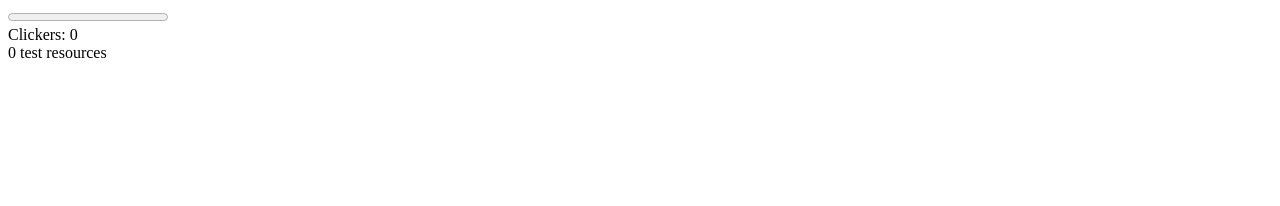
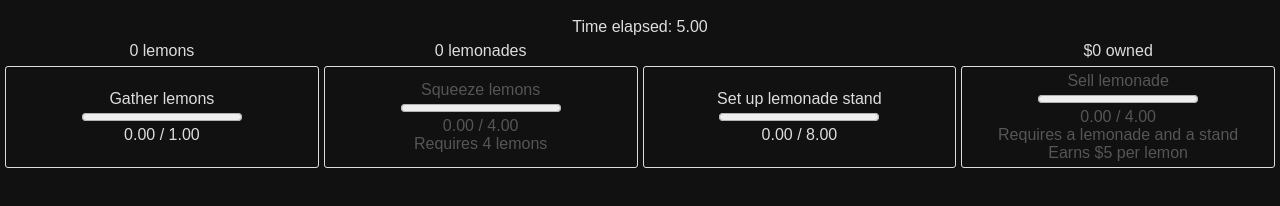
Before and after one commit to Vince7778/minute-game, a website built with Vite: page index.html in a window 1280 px wide. Built offline with nearby package versions, Linux system fonts and the light colour scheme.

Commit message:
add many things

```diff
--- a/index.html
+++ b/index.html
@@ -1,10 +1,28 @@
 <!doctype html>
 <html lang="en">
     <head>
+        <link rel="stylesheet" href="/src/styles.css" />
         <title>Just A Minute</title>
     </head>
     <body>
-        <div id="app"></div>
+        <div id="app">
+            <br />
+            <div id="timerText"></div>
+            <table class="container">
+                <tr>
+                    <td id="lemonText"></td>
+                    <td id="lemonadeText"></td>
+                    <td></td>
+                    <td id="moneyText"></td>
+                </tr>
+                <tr>
+                    <td id="lemonButton"></td>
+                    <td id="squeezeButton"></td>
+                    <td id="standButton"></td>
+                    <td id="sellButton"></td>
+                </tr>
+            </table>
+        </div>
         <script type="module" src="/src/main.ts"></script>
     </body>
 </html>
--- a/package.json
+++ b/package.json
@@ -4,6 +4,7 @@
     "version": "0.0.0",
     "type": "module",
     "scripts": {
+        "fmt": "npx prettier . --write",
         "dev": "vite",
         "build": "tsc && vite build",
         "preview": "vite preview"
--- a/src/button.ts
+++ b/src/button.ts
@@ -2,43 +2,101 @@ import { Component } from "./component";
 import { FrameUpdater } from "./frameupdater";
 import { Interaction } from "./interaction";
 import { State } from "./state";
+import { formatTime } from "./utils";
 
-type CompleteFn = (state: State, completions: number) => void;
+export enum CompleteResult {
+    NORMAL,
+    DISABLE,
+}
+
+type CompleteFn = (state: State, completions: number) => CompleteResult | void;
+export interface CButtonSettings {
+    id: string;
+    maxProgress: number;
+    text?: string;
+    belowText?: string;
+    getBelowText?: (state: State) => string;
+    onComplete?: CompleteFn;
+    shouldEnable?: (state: State) => boolean;
+}
+
 export class CButton implements Component, FrameUpdater {
     id: string;
-    elem: HTMLElement | null = null;
+    text: string;
+    belowText?: string;
     maxProgress: number;
     progress: number = 0;
     clickers: number = 0;
     realMousePressed: boolean = false;
-    onComplete: CompleteFn;
+    enabled: boolean = true;
+    onComplete?: CompleteFn;
+    shouldEnable?: (state: State) => boolean;
+    getBelowText?: (state: State) => string;
 
-    constructor(id: string, maxProgress: number, onComplete: CompleteFn) {
-        this.id = id;
-        this.maxProgress = maxProgress;
-        this.onComplete = onComplete;
+    constructor(settings: CButtonSettings) {
+        this.id = settings.id;
+        this.text = settings.text ?? "";
+        this.maxProgress = settings.maxProgress;
+        this.onComplete = settings.onComplete;
+        this.shouldEnable = settings.shouldEnable;
+        this.belowText = settings.belowText;
+        this.getBelowText = settings.getBelowText;
     }
 
     frame(state: State) {
+        this.setEnabled(this.shouldEnable?.(state) ?? true);
+        if (!this.enabled) return;
         this.progress += this.clickers;
         if (this.progress >= this.maxProgress) {
             let completions = Math.floor(this.progress / this.maxProgress);
-            this.onComplete(state, completions);
-            this.progress -= this.maxProgress * completions;
+            let res =
+                this.onComplete?.(state, completions) ?? CompleteResult.NORMAL;
+            switch (res) {
+                case CompleteResult.NORMAL:
+                    this.progress -= this.maxProgress * completions;
+                    break;
+                case CompleteResult.DISABLE:
+                    this.disable();
+                    this.progress = this.maxProgress;
+                    break;
+            }
         }
     }
 
-    init(_: State): HTMLElement {
-        let e = document.createElement("div");
+    private getElem(): HTMLElement {
+        const e = document.getElementById(this.id);
+        if (!e) {
+            throw new Error(`No element with id ${this.id} exists`);
+        }
+        return e;
+    }
+
+    private getProgressText(): string {
+        return `${formatTime(this.progress)} / ${formatTime(this.maxProgress)}`;
+    }
+
+    init(_: State): void {
+        let e = this.getElem();
+        e.classList.add("cbutton");
+
+        let topText = document.createElement("div");
+        topText.innerText = this.text;
+        e.appendChild(topText);
 
         let p = document.createElement("progress");
         p.max = this.maxProgress;
         p.value = this.progress;
         e.appendChild(p);
 
-        let t = document.createElement("div");
-        t.innerText = `Clickers: ${this.clickers}`;
-        e.appendChild(t);
+        let bottomText = document.createElement("div");
+        bottomText.innerText = this.getProgressText();
+        e.appendChild(bottomText);
+
+        let belowText = document.createElement("div");
+        if (this.belowText) {
+            belowText.innerText = this.belowText;
+        }
+        e.appendChild(belowText);
 
         e.addEventListener("mousedown", (e) =>
             this.onmousedown(Interaction.fromMouseEvent(e)),
@@ -49,19 +107,22 @@ export class CButton implements Component, FrameUpdater {
         e.addEventListener("mouseleave", (e) =>
             this.onmouseleave(Interaction.fromMouseEvent(e)),
         );
-
-        this.elem = e;
-        return e;
     }
 
-    update(_: State): void {
-        if (!this.elem) return;
+    update(state: State): void {
+        let e = this.getElem();
+        e.classList.toggle("cbutton-disabled", !this.enabled);
+        e.classList.toggle("cbutton-pressed", this.realMousePressed);
 
-        let p = this.elem.children[0] as HTMLProgressElement;
+        let p = e.children[1] as HTMLProgressElement;
         p.value = this.progress;
 
-        let t = this.elem.children[1] as HTMLDivElement;
-        t.innerText = `Clickers: ${this.clickers}`;
+        let bottomText = e.children[2] as HTMLDivElement;
+        bottomText.innerText = this.getProgressText();
+
+        let belowText = e.children[3] as HTMLDivElement;
+        belowText.innerText =
+            this.getBelowText?.(state) ?? this.belowText ?? "";
     }
 
     onmousedown(inter: Interaction) {
@@ -85,4 +146,21 @@ export class CButton implements Component, FrameUpdater {
             this.realMousePressed = false;
         }
     }
+
+    disable() {
+        this.enabled = false;
+        this.progress = 0;
+    }
+
+    enable() {
+        this.enabled = true;
+    }
+
+    setEnabled(e: boolean) {
+        if (this.enabled && !e) {
+            this.disable();
+        } else if (!this.enabled && e) {
+            this.enable();
+        }
+    }
 }
--- a/src/component.ts
+++ b/src/component.ts
@@ -1,7 +1,7 @@
 import { State } from "./state";
 
 export interface Component {
-    elem: HTMLElement | null;
-    init(state: State): HTMLElement;
+    id: string;
+    init(state: State): void;
     update(state: State): void;
 }
--- a/src/main.ts
+++ b/src/main.ts
@@ -1,23 +1,109 @@
-import { CButton } from "./button";
+import { CButton, CompleteResult } from "./button";
 import { Component } from "./component";
 import { FrameUpdater } from "./frameupdater";
 import { State } from "./state";
 import { CText } from "./text";
-
-let e = document.getElementById("app")!;
+import { formatTime, pluralify } from "./utils";
 
 let state = new State();
 
-let testButton = new CButton("test", 2000, (s, c) => {
-    s.testResource += c;
+let lemonText = new CText("lemonText", (s) =>
+    pluralify(s.resources.lemons, "lemon"),
+);
+lemonText.init(state);
+
+let lemonadeText = new CText("lemonadeText", (s) =>
+    pluralify(s.resources.lemonades, "lemonade"),
+);
+lemonadeText.init(state);
+
+let moneyText = new CText(
+    "moneyText",
+    (s) => "$" + s.resources.money + " owned",
+);
+moneyText.init(state);
+
+let lemonButton = new CButton({
+    id: "lemonButton",
+    text: "Gather lemons",
+    maxProgress: 1000,
+    onComplete: (s, c) => {
+        s.resources.lemons += c;
+    },
 });
-e.appendChild(testButton.init(state));
+lemonButton.init(state);
 
-let testText = new CText((s) => `${s.testResource} test resources`);
-e.appendChild(testText.init(state));
+let standButton = new CButton({
+    id: "standButton",
+    text: "Set up lemonade stand",
+    maxProgress: 8000,
+    onComplete: (s) => {
+        s.isStandSetUp = true;
+        return CompleteResult.DISABLE;
+    },
+});
+standButton.init(state);
 
-let components: Component[] = [testButton, testText];
-let frameUpdaters: FrameUpdater[] = [testButton];
+// TODO: how many lemons are actually in an average lemonade?
+const LEMONS_PER_LEMONADE = 4;
+let squeezeButton = new CButton({
+    id: "squeezeButton",
+    text: "Squeeze lemons",
+    belowText: `Requires ${LEMONS_PER_LEMONADE} lemons`,
+    maxProgress: 4000,
+    shouldEnable(state) {
+        return state.resources.lemons >= LEMONS_PER_LEMONADE;
+    },
+    onComplete(s, completions) {
+        let goodCompletions = Math.min(
+            completions,
+            Math.floor(s.resources.lemons / LEMONS_PER_LEMONADE),
+        );
+        s.resources.lemons -= LEMONS_PER_LEMONADE * goodCompletions;
+        s.resources.lemonades += goodCompletions;
+    },
+});
+squeezeButton.init(state);
+
+let sellButton = new CButton({
+    id: "sellButton",
+    text: "Sell lemonade",
+    getBelowText: (s) =>
+        `Requires a lemonade and a stand\nEarns $${s.moneyPerLemonade} per lemon`,
+    maxProgress: 4000,
+    shouldEnable(state) {
+        return state.isStandSetUp && state.resources.lemonades > 0;
+    },
+    onComplete(state, completions) {
+        let goodCompletions = Math.min(completions, state.resources.lemonades);
+        state.resources.lemonades -= goodCompletions;
+        state.resources.money += goodCompletions * state.moneyPerLemonade;
+    },
+});
+sellButton.init(state);
+
+let timerText = new CText(
+    "timerText",
+    (s) => `Time elapsed: ${formatTime(s.frame)}`,
+);
+timerText.init(state);
+
+let components: Component[] = [
+    lemonButton,
+    lemonText,
+    lemonadeText,
+    timerText,
+    standButton,
+    squeezeButton,
+    sellButton,
+    moneyText,
+];
+let frameUpdaters: FrameUpdater[] = [
+    lemonButton,
+    standButton,
+    squeezeButton,
+    sellButton,
+];
 
 let startTime = Date.now();
 
@@ -32,7 +118,7 @@ function draw() {
     for (let c of components) {
         c.update(state);
     }
-    testButton.update(state);
+    lemonButton.update(state);
     requestAnimationFrame(draw);
 }
 
--- a/src/state.ts
+++ b/src/state.ts
@@ -1,4 +1,12 @@
 export class State {
     frame: number = 0;
-    testResource: number = 0;
+
+    isStandSetUp = false;
+    moneyPerLemonade = 5;
+
+    resources = {
+        money: 0,
+        lemons: 0,
+        lemonades: 0,
+    };
 }
--- /dev/null
+++ b/src/styles.css
@@ -0,0 +1,41 @@
+* {
+    font-family: Arial, Helvetica, sans-serif;
+}
+
+body {
+    margin: 0px;
+    background-color: #111;
+    color: #ddd;
+}
+
+.cbutton {
+    border: 1px solid #ddd;
+    border-radius: 3px;
+    padding: 5px;
+    text-align: center;
+    cursor: pointer;
+}
+
+.cbutton-disabled {
+    color: #555;
+    cursor: not-allowed;
+}
+
+.cbutton:hover:not(.cbutton-disabled) {
+    background-color: #181818;
+}
+
+.cbutton-pressed:not(.cbutton-disabled) {
+    background-color: #222 !important;
+}
+
+.ctext {
+    text-align: center;
+}
+
+.container {
+    width: 100%;
+    table-layout: fixed;
+    border-spacing: 5px;
+    border-collapse: separate;
+}
--- a/src/text.ts
+++ b/src/text.ts
@@ -3,22 +3,30 @@ import { State } from "./state";
 
 type TextFn = (state: State) => string;
 export class CText implements Component {
-    elem: HTMLElement | null = null;
+    id: string;
     fn: TextFn;
 
-    constructor(fn: TextFn) {
+    constructor(id: string, fn: TextFn) {
+        this.id = id;
         this.fn = fn;
     }
 
-    init(state: State): HTMLElement {
-        let e = document.createElement("div");
-        e.innerText = this.fn(state);
-        this.elem = e;
+    getElem(): HTMLElement {
+        let e = document.getElementById(this.id);
+        if (!e) {
+            throw new Error(`No element with id ${this.id} exists`);
+        }
         return e;
     }
 
+    init(state: State): void {
+        let e = this.getElem();
+        e.innerText = this.fn(state);
+        e.classList.add("ctext");
+    }
+
     update(state: State): void {
-        if (!this.elem) return;
-        this.elem.innerText = this.fn(state);
+        let e = this.getElem();
+        e.innerText = this.fn(state);
     }
 }
--- /dev/null
+++ b/src/utils.ts
@@ -0,0 +1,27 @@
+export function pluralify(n: number, s: string, suffix: string = "s") {
+    if (n == 1) return n + " " + s;
+    return n + " " + s + suffix;
+}
+
+// very naive
+function padWithZero(n: number, len: number): string {
+    let out = n.toString();
+    while (out.length < len) {
+        out = "0" + out;
+    }
+    return out;
+}
+
+export function formatTime(ms: number) {
+    let secs = Math.floor(ms / 1000);
+    ms = ms % 1000;
+    let mins = Math.floor(secs / 60);
+    secs = secs % 60;
+    const msStr = padWithZero(Math.floor(ms / 10), 2);
+    if (mins === 0) {
+        // show 2 digits
+        return `${secs}.${msStr}`;
+    } else {
+        return `${mins}:${padWithZero(secs, 2)}.${msStr}`;
+    }
+}
```
